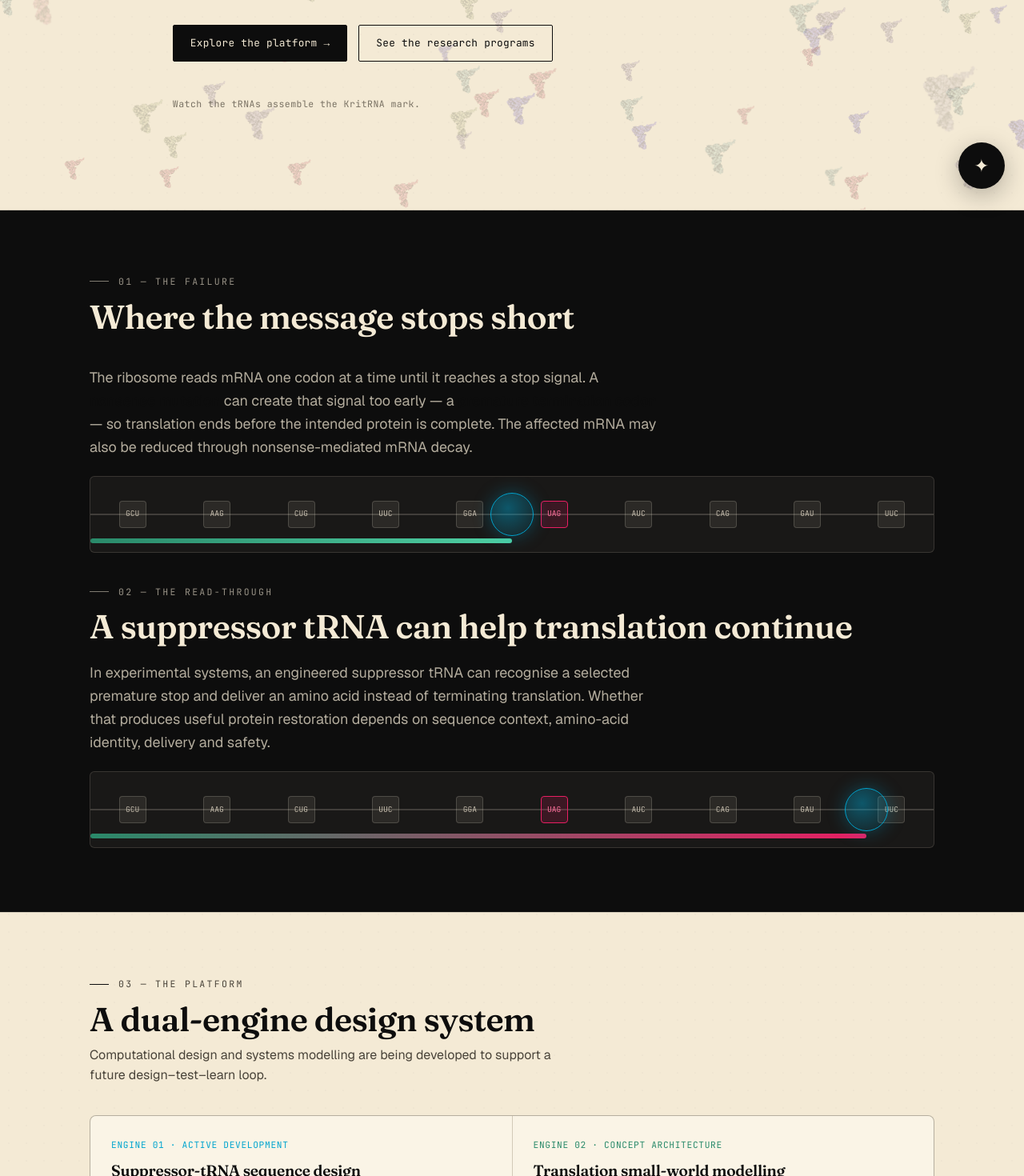
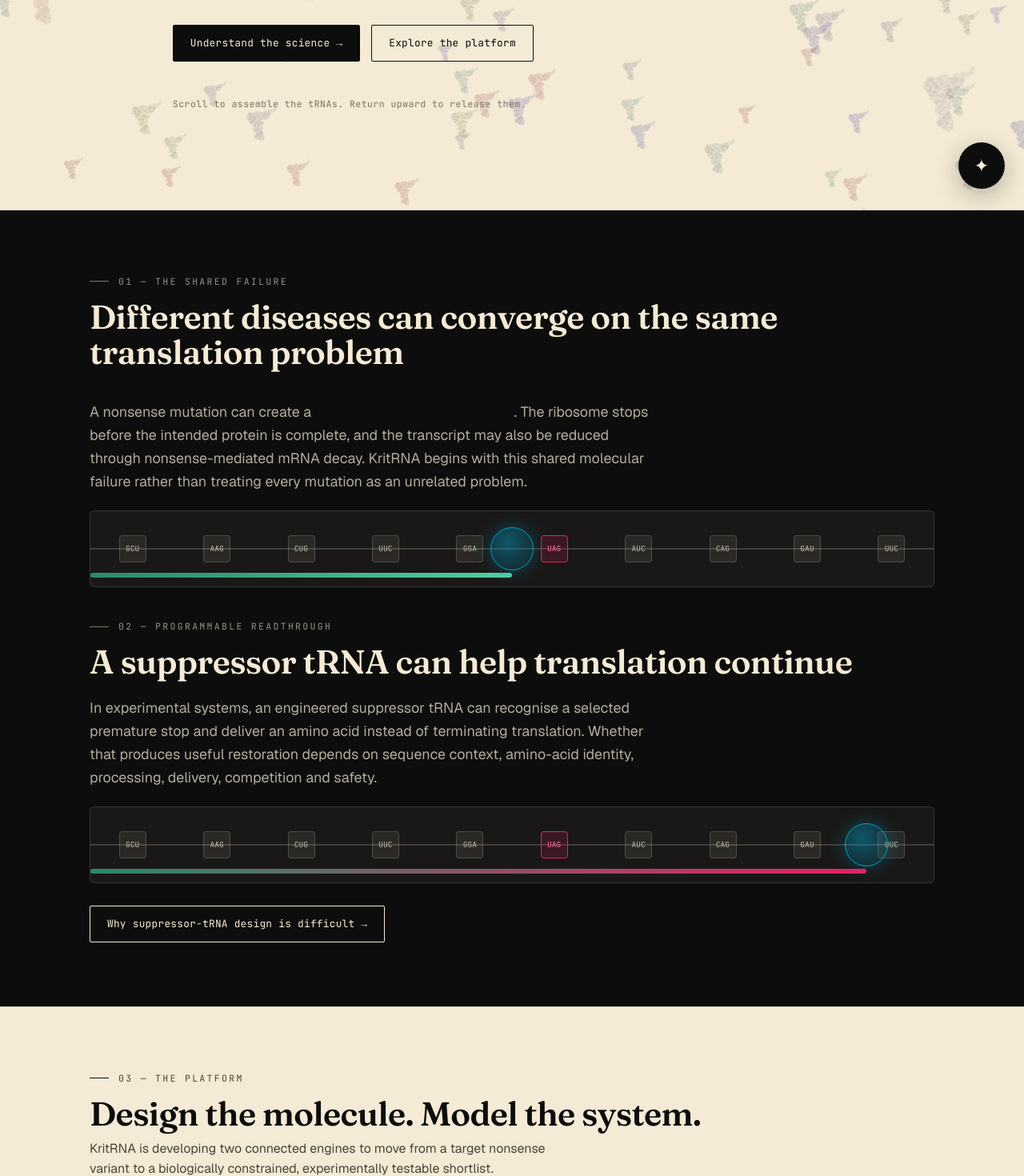
Before and after one commit to transloka786/trasnloka-website, a Next.js app: page / in a window 1280 px wide. Shown: the part 540-2010 px from the top of the page at 80% size. Built offline with nearby package versions, Linux system fonts and the light colour scheme.

Commit message:
Connect homepage to Batch 2 science architecture

```diff
--- a/src/app/page.tsx
+++ b/src/app/page.tsx
@@ -7,74 +7,54 @@ import { PROGRAMS } from '@/lib/content';
 export default function Home() {
   return (
     <>
-      {/* HERO — tRNAs assemble automatically shortly after first paint */}
       <header style={{ position: 'relative', minHeight: '92vh', display: 'flex', alignItems: 'center', overflow: 'hidden', borderBottom: '1px solid var(--rule)' }}>
         <LogoFormation />
         <div className="wrap" style={{ position: 'relative', zIndex: 2, padding: '80px 32px' }}>
-          <Reveal>
-            <div className="eyebrow" style={{ marginBottom: 24 }}>AI-guided suppressor tRNA therapeutics</div>
-          </Reveal>
-          <Reveal delay={0.05}>
-            <h1 className="h1">Reading through <em>silence</em>,<br />restoring the protein.</h1>
-          </Reveal>
+          <Reveal><div className="eyebrow" style={{ marginBottom: 24 }}>AI-guided suppressor tRNA therapeutics</div></Reveal>
+          <Reveal delay={0.05}><h1 className="h1">Reading through <em>silence</em>,<br />restoring the protein.</h1></Reveal>
           <Reveal delay={0.1}>
-            <p className="lead" style={{ marginTop: 28 }}>
-              A premature stop codon can interrupt protein synthesis and contribute to genetic disease.
-              KritRNA is developing suppressor-tRNA designs intended to help the ribosome read through selected
-              premature stops. Every candidate must be tested experimentally for activity, identity and safety.
-            </p>
+            <p className="lead" style={{ marginTop: 28 }}>A premature stop codon can interrupt protein synthesis and contribute to genetic disease. KritRNA is developing suppressor-tRNA designs intended to help the ribosome read through selected premature stops. Every candidate must be tested experimentally for activity, identity and safety.</p>
           </Reveal>
           <Reveal delay={0.15}>
             <div style={{ marginTop: 34, display: 'flex', gap: 14, flexWrap: 'wrap' }}>
-              <Link className="btn btn-solid" href="/platform">Explore the platform →</Link>
-              <Link className="btn btn-ghost" href="/pipeline">See the research programs</Link>
+              <Link className="btn btn-solid" href="/science">Understand the science →</Link>
+              <Link className="btn btn-ghost" href="/platform">Explore the platform</Link>
             </div>
           </Reveal>
-          <Reveal delay={0.2}>
-            <p style={{ marginTop: 44, fontFamily: 'var(--mono)', fontSize: '.72rem', color: 'var(--ink-mute)', letterSpacing: '.04em' }}>
-              Watch the tRNAs assemble the KritRNA mark.
-            </p>
-          </Reveal>
+          <Reveal delay={0.2}><p style={{ marginTop: 44, fontFamily: 'var(--mono)', fontSize: '.72rem', color: 'var(--ink-mute)', letterSpacing: '.04em' }}>Scroll to assemble the tRNAs. Return upward to release them.</p></Reveal>
         </div>
       </header>
 
       <section className="ink-sec" style={{ borderTop: 'none' }}>
         <div className="wrap">
-          <Reveal><div className="sec-head"><div className="eyebrow">01 — the failure</div><h2 className="h2">Where the message stops short</h2></div></Reveal>
+          <Reveal><div className="sec-head"><div className="eyebrow">01 — the shared failure</div><h2 className="h2">Different diseases can converge on the same translation problem</h2></div></Reveal>
           <Reveal delay={0.05}>
-            <p className="lead">
-              The ribosome reads mRNA one codon at a time until it reaches a stop signal. A <strong>nonsense mutation</strong> can
-              create that signal too early — a <strong>premature termination codon</strong> — so translation ends before the intended
-              protein is complete. The affected mRNA may also be reduced through nonsense-mediated mRNA decay.
-            </p>
+            <p className="lead">A nonsense mutation can create a <strong>premature termination codon</strong>. The ribosome stops before the intended protein is complete, and the transcript may also be reduced through nonsense-mediated mRNA decay. KritRNA begins with this shared molecular failure rather than treating every mutation as an unrelated problem.</p>
           </Reveal>
           <Reveal delay={0.1}><TranslationTrack /></Reveal>
           <div style={{ marginTop: 40 }}>
-            <Reveal><div className="sec-head" style={{ marginBottom: 20 }}><div className="eyebrow">02 — the read-through</div><h2 className="h2">A suppressor tRNA can help translation continue</h2></div></Reveal>
-            <Reveal delay={0.05}>
-              <p className="lead">In experimental systems, an engineered suppressor tRNA can recognise a selected premature stop and deliver an amino acid instead of terminating translation. Whether that produces useful protein restoration depends on sequence context, amino-acid identity, delivery and safety.</p>
-            </Reveal>
+            <Reveal><div className="sec-head" style={{ marginBottom: 20 }}><div className="eyebrow">02 — programmable readthrough</div><h2 className="h2">A suppressor tRNA can help translation continue</h2></div></Reveal>
+            <Reveal delay={0.05}><p className="lead">In experimental systems, an engineered suppressor tRNA can recognise a selected premature stop and deliver an amino acid instead of terminating translation. Whether that produces useful restoration depends on sequence context, amino-acid identity, processing, delivery, competition and safety.</p></Reveal>
             <Reveal delay={0.1}><TranslationTrack readthrough /></Reveal>
           </div>
+          <Reveal delay={0.12}><div style={{ marginTop: 28 }}><Link className="btn btn-ghost" href="/science" style={{ borderColor: 'var(--cream)', color: 'var(--cream)' }}>Why suppressor-tRNA design is difficult →</Link></div></Reveal>
         </div>
       </section>
 
       <section>
         <div className="wrap">
-          <Reveal><div className="sec-head"><div className="eyebrow">03 — the platform</div><h2 className="h2">A dual-engine design system</h2>
-            <p>Computational design and systems modelling are being developed to support a future design–test–learn loop.</p></div></Reveal>
+          <Reveal><div className="sec-head"><div className="eyebrow">03 — the platform</div><h2 className="h2">Design the molecule. Model the system.</h2><p>KritRNA is developing two connected engines to move from a target nonsense variant to a biologically constrained, experimentally testable shortlist.</p></div></Reveal>
           <div className="grid cols-2">
-            <Reveal><div className="cell"><div className="k" style={{ color: 'var(--cyan)' }}>Engine 01 · active development</div><h3>Suppressor-tRNA sequence design</h3><p>Candidate generation, biological constraint checks, structure and thermodynamic assessment, explainable scoring and shortlist generation for experimental testing.</p></div></Reveal>
-            <Reveal delay={0.08}><div className="cell"><div className="k" style={{ color: 'var(--forest)' }}>Engine 02 · concept architecture</div><h3>Translation small-world modelling</h3><p>A systems model intended to connect stop-codon context, tRNA behaviour, termination, NMD, ribosome traffic, stress responses and protein output.</p></div></Reveal>
+            <Reveal><div className="cell"><div className="k" style={{ color: 'var(--cyan)' }}>Engine 01 · suppressor-tRNA design</div><h3>Candidate generation and ranking</h3><p>Sequence design, processing and identity constraints, structure and thermodynamics, kinetic context, normal-stop risk, explainable scoring and Pareto selection.</p></div></Reveal>
+            <Reveal delay={0.08}><div className="cell"><div className="k" style={{ color: 'var(--forest)' }}>Engine 02 · translation small-world</div><h3>System-level consequence modelling</h3><p>A mechanistic network connecting initiation, elongation, termination, ribosome traffic, NMD, rescue, stress signalling, folding and protein output.</p></div></Reveal>
           </div>
-          <Reveal delay={0.1}><div style={{ marginTop: 24 }}><Link className="btn btn-ghost" href="/platform">How the engines are being built →</Link></div></Reveal>
+          <Reveal delay={0.1}><div style={{ marginTop: 24, display: 'flex', gap: 12, flexWrap: 'wrap' }}><Link className="btn btn-solid" href="/platform">See the dual-engine architecture →</Link><Link className="btn btn-ghost" href="/small-world">Explore the small-world engine</Link></div></Reveal>
         </div>
       </section>
 
       <section>
         <div className="wrap">
-          <Reveal><div className="sec-head"><div className="eyebrow">04 — initial research focus</div><h2 className="h2">Three programs, one platform thesis</h2>
-            <p>These are early research programs. They are not clinical-stage assets or available treatments.</p></div></Reveal>
+          <Reveal><div className="sec-head"><div className="eyebrow">04 — initial research focus</div><h2 className="h2">Three programs, one platform thesis</h2><p>These are early research programs. They are not clinical-stage assets or available treatments.</p></div></Reveal>
           <div className="grid cols-3">
             {PROGRAMS.map((program, i) => (
               <Reveal key={program.name} delay={i * 0.06}>
```
